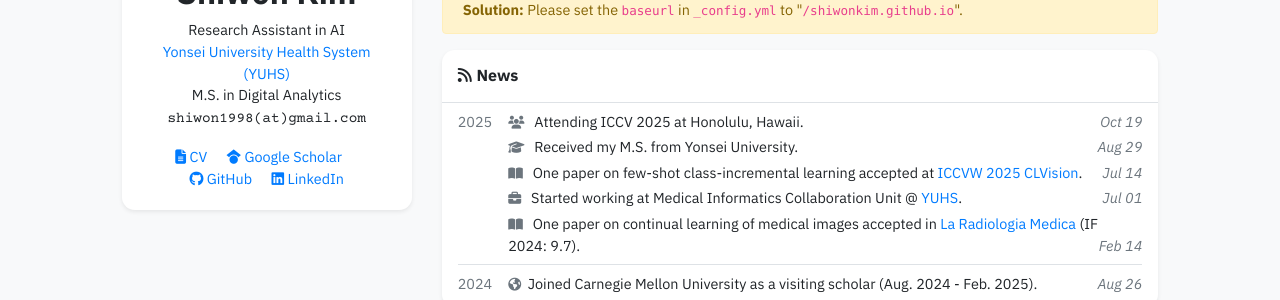
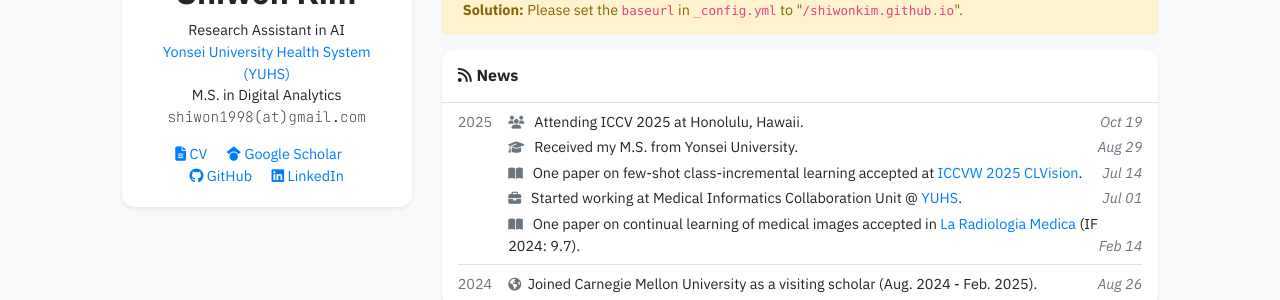
Before and after one commit to shiwonkim/shiwonkim.github.io, a Jekyll site: the page built from index.html, in a window 1280 px wide. Shown: the part 479-779 px from the top of the page. Built offline with Jekyll 4.4.1, drawn with Linux system fonts in a browser that asks for light colours; nearby versions of some CDN libraries; some web fonts are replaced; a style sheet for code colours, icons or effects is not loaded.

Commit message:
edit profile

```diff
--- a/_includes/widgets/profile_card.html
+++ b/_includes/widgets/profile_card.html
@@ -37,7 +37,7 @@
                             {%- endif %}
                             {{ position.name }}<br/>
                             {% endfor %}
-                            <span style="font-family: 'Courier Prime', monospace; font-size: 0.9rem">{{ site.data.profile.email | replace: "@", "(at)" }}</span>
+                            <span style="font-family: 'JetBrains Mono', monospace; font-weight: 100">{{ site.data.profile.email | replace: "@", "(at)" }}</span>
                         </div>
                         <!-- {% if site.data.profile.cv_link %}
                             <a target="_blank" href="{{ site.data.profile.cv_link | relative_url }}"><i class="fas fa-file-alt"></i> Curriculum Vitae</a> <br/>
--- a/_layouts/default.html
+++ b/_layouts/default.html
@@ -12,7 +12,7 @@
     <link rel="stylesheet" href="https://cdnjs.cloudflare.com/ajax/libs/academicons/1.9.1/css/academicons.min.css" integrity="sha512-b1ASx0WHgVFL5ZQhTgiPWX+68KjS38Jk87jg7pe+qC7q9YkEtFq0z7xCglv7qGIs/68d3mAp+StfC8WKC5SSAg==" crossorigin="anonymous" />
     <link rel="preconnect" href="https://fonts.googleapis.com">
     <link rel="preconnect" href="https://fonts.gstatic.com" crossorigin>
-    <link href="https://fonts.googleapis.com/css2?family=Courier+Prime:ital,wght@0,400;0,700;1,400;1,700&family=IBM+Plex+Sans:ital,wght@0,100..700;1,100..700&family=Zilla+Slab+Highlight:wght@400;700&display=swap" rel="stylesheet">
+    <link href="https://fonts.googleapis.com/css2?family=Courier+Prime:ital,wght@0,400;0,700;1,400;1,700&family=IBM+Plex+Sans:ital,wght@0,100..700;1,100..700&family=JetBrains+Mono:ital,wght@0,100..800;1,100..800&family=Zilla+Slab+Highlight:wght@400;700&display=swap" rel="stylesheet">
     <link href="https://fonts.googleapis.com/css2?family=Lato:ital,wght@0,300;0,400;0,700;0,900;1,300;1,400;1,700;1,900&family=Raleway:ital,wght@0,300;0,400;0,500;1,300;1,400;1,500&display=swap" rel="stylesheet">
     <link href="https://fonts.googleapis.com/css2?family=Alan+Sans:wght@300..900&family=Source+Sans+3:ital,wght@0,200..900;1,200..900&display=swap" rel="stylesheet">
     <link rel="stylesheet" href="https://cdn.jsdelivr.net/npm/katex@0.16.11/dist/katex.min.css" integrity="sha384-nB0miv6/jRmo5UMMR1wu3Gz6NLsoTkbqJghGIsx//Rlm+ZU03BU6SQNC66uf4l5+" crossorigin="anonymous">
```
